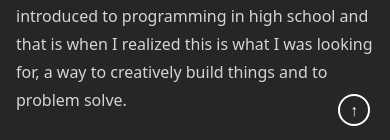
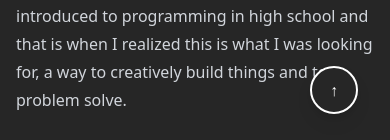
Before and after one commit to florinsalasan/another-portfolio, a Next.js app in the folder my-portfolio/: page / in a window 390 px wide. Shown: the part 698-838 px from the top of the page. Built offline with nearby package versions, Linux system fonts and the light colour scheme.

Commit message:
modified the mobile scroll to top button, working on making blog posts sortable by tags

```diff
--- a/my-portfolio/app/blog/page.tsx
+++ b/my-portfolio/app/blog/page.tsx
@@ -9,9 +9,14 @@ import ToTopBtn from "../components/toTopBtn";
 export default async function Page() {
   const filepath = path.join(process.cwd(), "posts");
   const posts = await fsPromises.readdir(filepath, { withFileTypes: false });
+  let postTags: string[] = [];
   const orderedPosts = posts
     .map((f) => {
         const d = matter.read(`./posts/${f}`);
+        for (let tag of d.data.tags) {
+            postTags.push(tag)
+            postTags.push(", ")
+        }
         return { data: d.data, slug: f.slice(0, -3) };
     })
     .sort(
@@ -24,6 +29,7 @@ export default async function Page() {
     <div className="flex flex-row md:justify-between md:align-top">
         <div className="prose dark:prose-invert w-full">
             <h1>Posts</h1>
+                <p>{postTags}</p>
                 <ul className="list-none w-4/5">
                     {orderedPosts.map((p) => (
                         <Link
--- a/my-portfolio/app/components/toTopBtn.tsx
+++ b/my-portfolio/app/components/toTopBtn.tsx
@@ -3,9 +3,9 @@
 export default function ToTopBtn() {
     return (
     <button className="rounded-full md:invisible md:w-0 md:absolute visible fixed md:top-20
-            hover:cursor-pointer border-black border-2 w-8 h-8 bg-white prose
-            dark:text-white dark:bg-neutral-800 dark:border-white bottom-5
-            right-5"
+            hover:cursor-pointer border-black border-2 w-12 h-12 bg-white prose
+            dark:text-white dark:bg-neutral-800 dark:border-white bottom-8
+            right-8 drop-shadow-lg shadow-black dark:shadow-white"
             onClick={() => window.scrollTo({top: 0, behavior: 'smooth'})}>
             <p>↑</p>
     </button>
```
